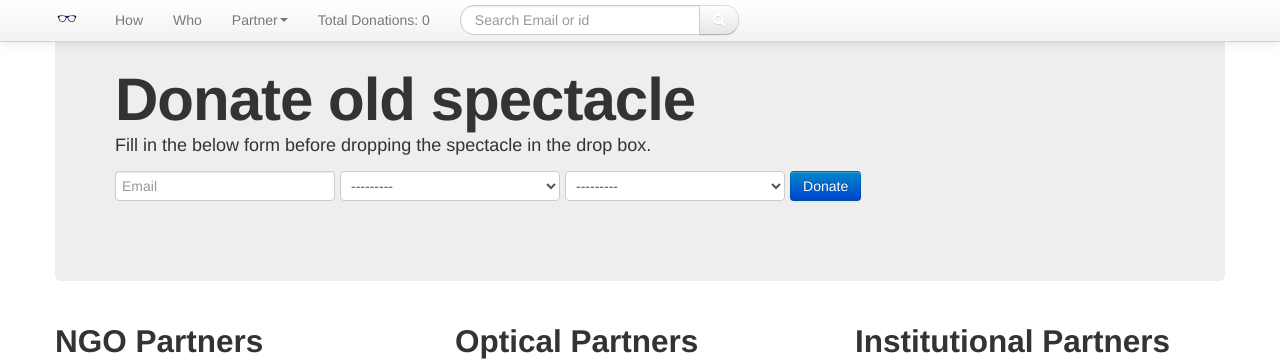
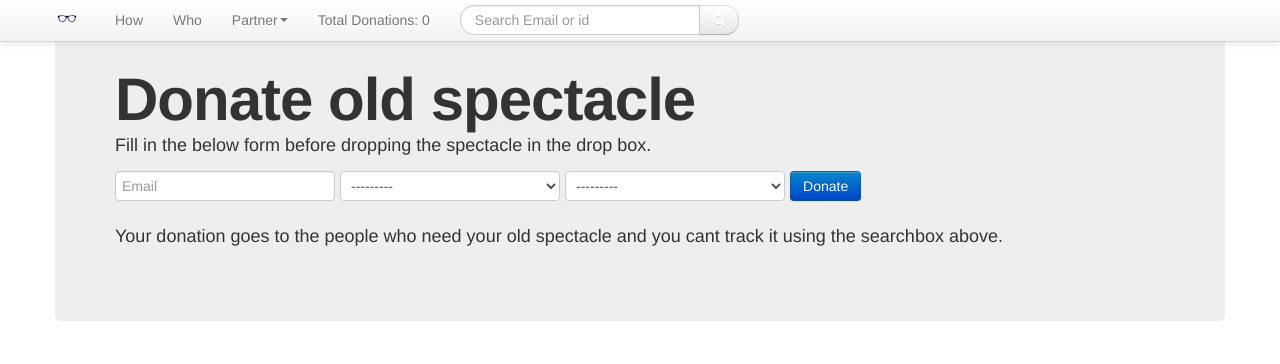
Before and after one commit to biplav/donateoldspecatacles.org, a Django app: page / in a window 1280 px wide. Shown: the top 364 px of the page. Run offline with Django 3.2, Linux system fonts and the light colour scheme; data that the repository does not hold is empty; some libraries are stand-ins or nearby versions.

Commit message:
Index page message

```diff
--- a/donatespectacles/templates/index.html
+++ b/donatespectacles/templates/index.html
@@ -50,6 +50,7 @@
 		{% endif %}
 		<input type="submit" value="Donate" class="btn btn-primary"/>
 		</form>
+	<p>Your donation goes to the people who need your old spectacle and you cant track it using the searchbox above.</p>
 	</div>
   {% endif %}
 </div>
```
Also changed, not shown: 2 other files.
